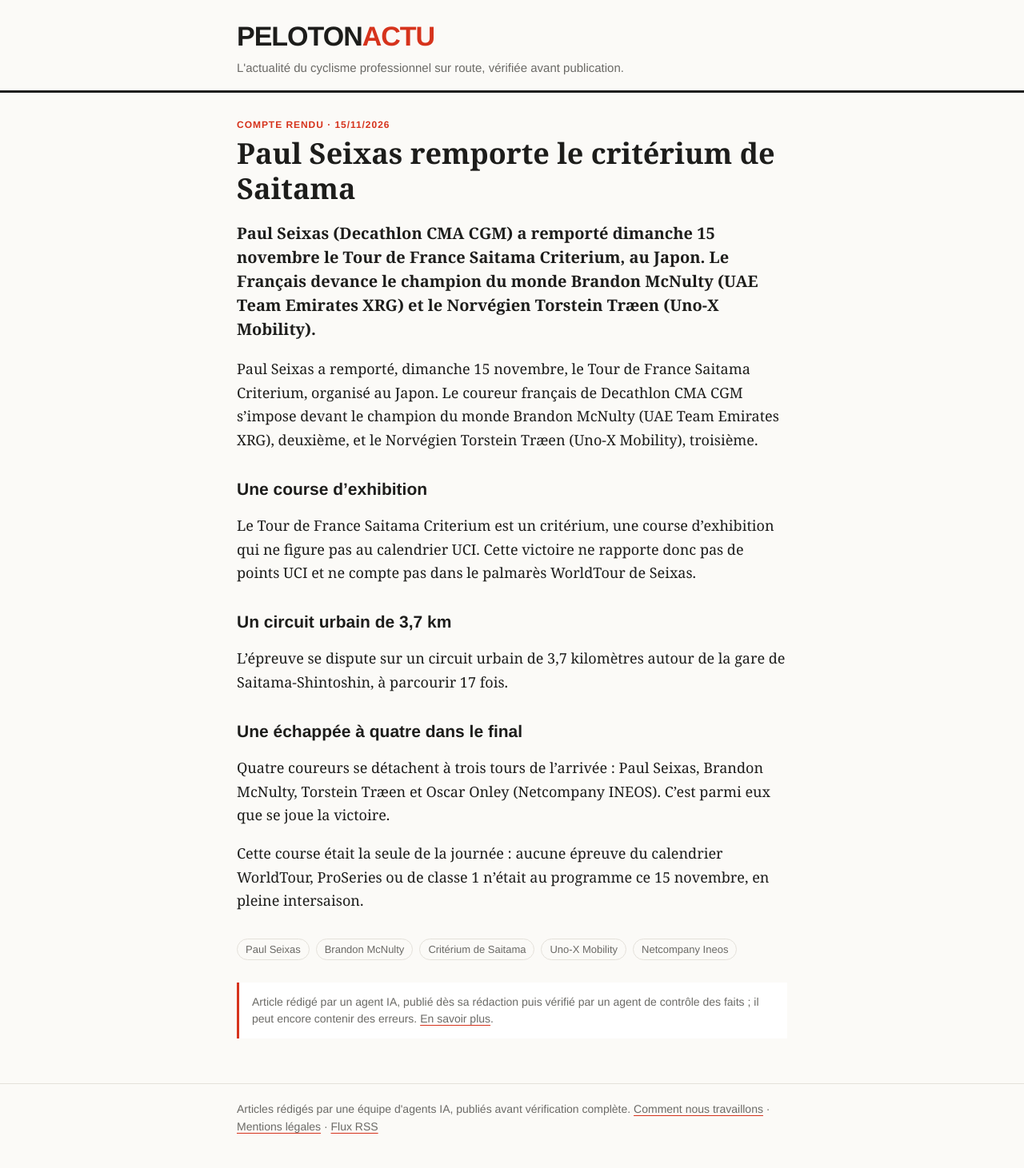
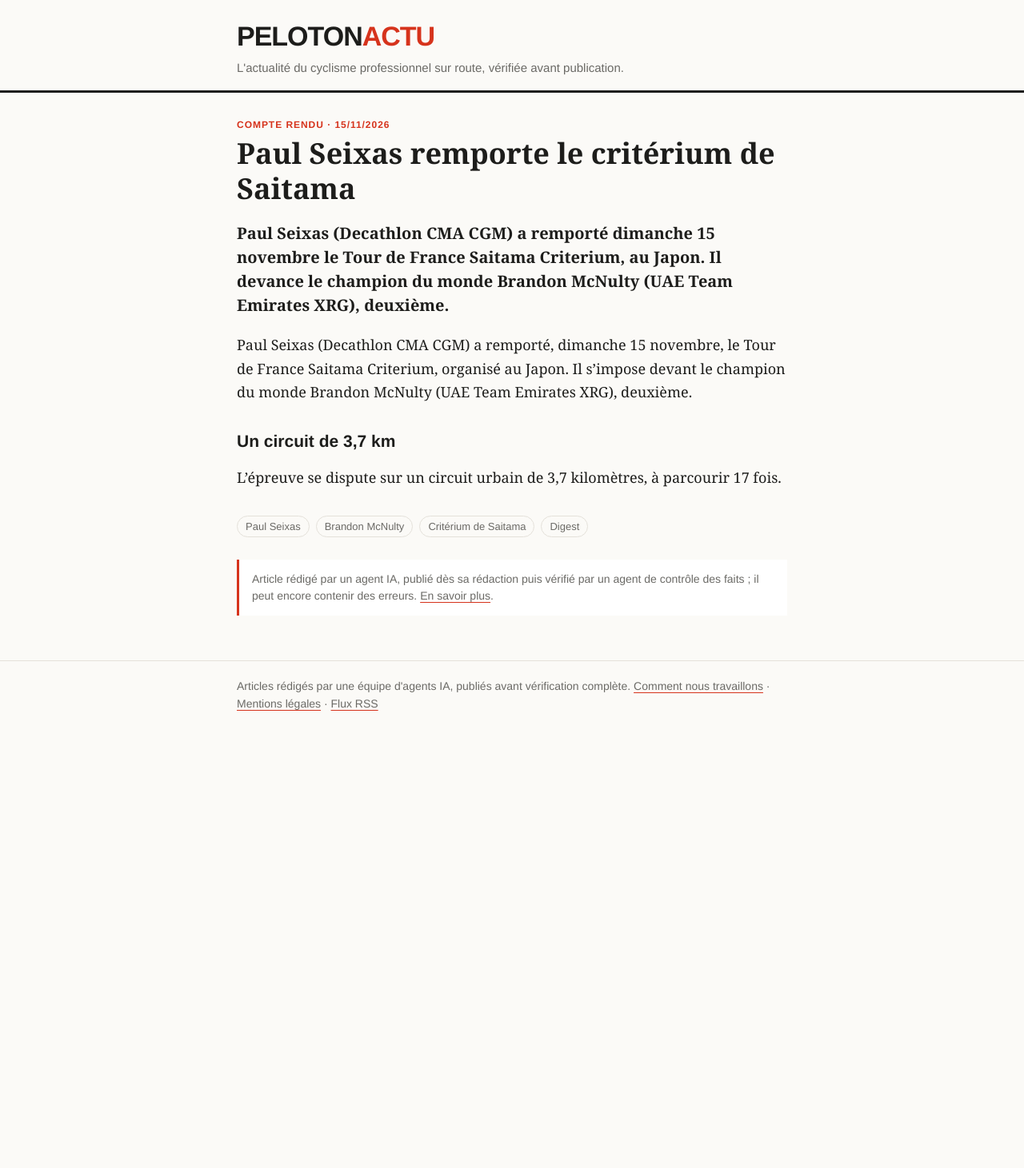
Before and after one commit to antoinebb/test-repo, a Jekyll site: the page built from _posts/2026-11-15-paul-seixas-remporte-le-criterium-de-saitama.md, in a window 1280 px wide. Shown: the whole page at 80% size. Built offline with Jekyll 4.4.1, drawn with Linux system fonts in a browser that asks for light colours; after the commit the page ends 932 px from its top, so only the background shows below that.

Commit message:
Correction : Paul Seixas remporte le critérium de Saitama (correction n°1)

```diff
--- a/_posts/2026-11-15-paul-seixas-remporte-le-criterium-de-saitama.md
+++ b/_posts/2026-11-15-paul-seixas-remporte-le-criterium-de-saitama.md
@@ -4,23 +4,13 @@ title: "Paul Seixas remporte le critérium de Saitama"
 date: 2026-11-15 17:50:00 +0100
 format: Compte rendu
 description: >-
-  Le Français Paul Seixas (Decathlon CMA CGM) gagne le Tour de France Saitama Criterium devant Brandon McNulty et Torstein Træen.
+  Paul Seixas (Decathlon CMA CGM) gagne le Tour de France Saitama Criterium, au Japon, devant le champion du monde Brandon McNulty.
 chapo: >-
-  Paul Seixas (Decathlon CMA CGM) a remporté dimanche 15 novembre le Tour de France Saitama Criterium, au Japon. Le Français devance le champion du monde Brandon McNulty (UAE Team Emirates XRG) et le Norvégien Torstein Træen (Uno-X Mobility).
-tags: ["Paul Seixas", "Brandon McNulty", "Critérium de Saitama", "Uno-X Mobility", "Netcompany Ineos"]
+  Paul Seixas (Decathlon CMA CGM) a remporté dimanche 15 novembre le Tour de France Saitama Criterium, au Japon. Il devance le champion du monde Brandon McNulty (UAE Team Emirates XRG), deuxième.
+tags: ["Paul Seixas", "Brandon McNulty", "Critérium de Saitama", "Digest"]
 ---
-Paul Seixas a remporté, dimanche 15 novembre, le Tour de France Saitama Criterium, organisé au Japon. Le coureur français de Decathlon CMA CGM s'impose devant le champion du monde Brandon McNulty (UAE Team Emirates XRG), deuxième, et le Norvégien Torstein Træen (Uno-X Mobility), troisième.
+Paul Seixas (Decathlon CMA CGM) a remporté, dimanche 15 novembre, le Tour de France Saitama Criterium, organisé au Japon. Il s'impose devant le champion du monde Brandon McNulty (UAE Team Emirates XRG), deuxième.
 
-## Une course d'exhibition
+## Un circuit de 3,7 km
 
-Le Tour de France Saitama Criterium est un critérium, une course d'exhibition qui ne figure pas au calendrier UCI. Cette victoire ne rapporte donc pas de points UCI et ne compte pas dans le palmarès WorldTour de Seixas.
-
-## Un circuit urbain de 3,7 km
-
-L'épreuve se dispute sur un circuit urbain de 3,7 kilomètres autour de la gare de Saitama-Shintoshin, à parcourir 17 fois.
-
-## Une échappée à quatre dans le final
-
-Quatre coureurs se détachent à trois tours de l'arrivée : Paul Seixas, Brandon McNulty, Torstein Træen et Oscar Onley (Netcompany INEOS). C'est parmi eux que se joue la victoire.
-
-Cette course était la seule de la journée : aucune épreuve du calendrier WorldTour, ProSeries ou de classe 1 n'était au programme ce 15 novembre, en pleine intersaison.
+L'épreuve se dispute sur un circuit urbain de 3,7 kilomètres, à parcourir 17 fois.
```
